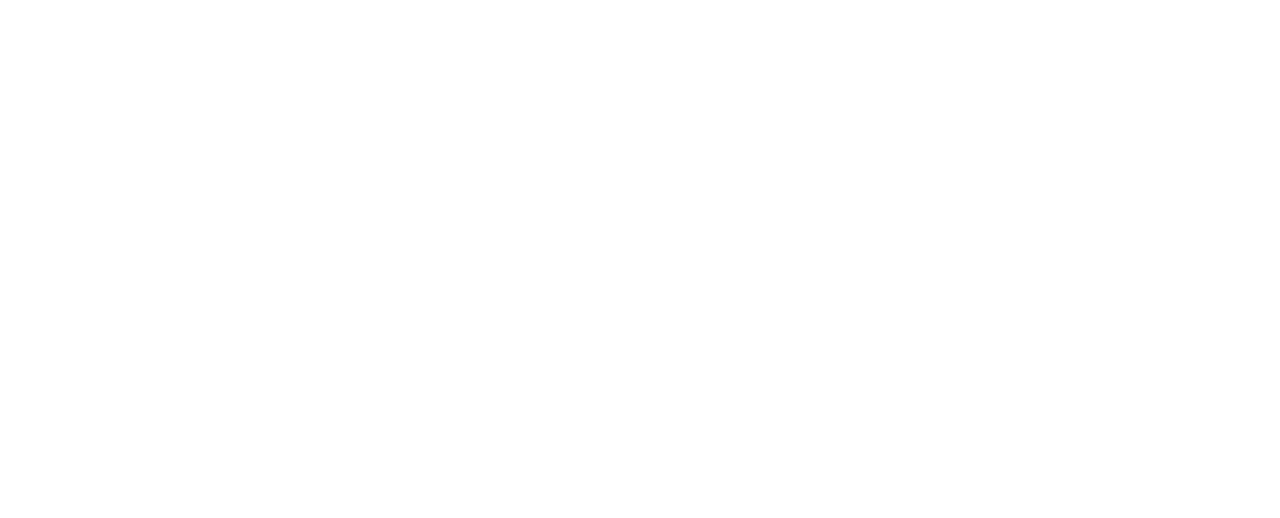
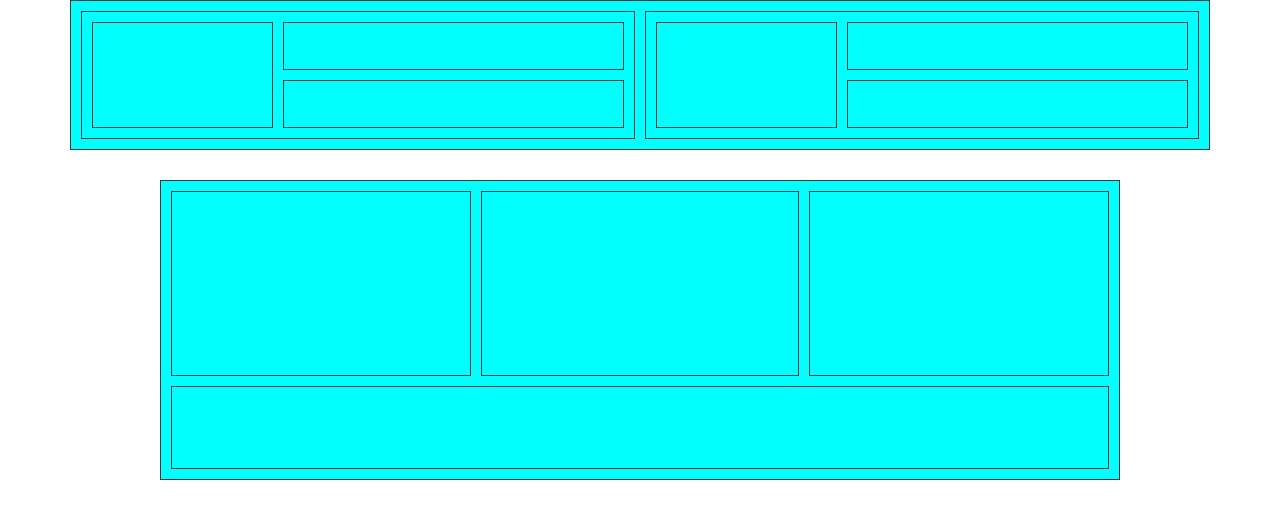
Before and after one commit to Arthur404/gh-js, a website built with webpack: page lesson1/index.html in a window 1280 px wide. Built offline with nearby package versions, Linux system fonts and the light colour scheme.

Commit message:
adding flexbox container

```diff
--- a/lesson1/assets/styles/common/_style.scss
+++ b/lesson1/assets/styles/common/_style.scss
@@ -0,0 +1,98 @@
+.wrapper-one, .wrapper-two {
+  box-sizing: border-box;
+  display: flex;
+  justify-content: space-between;
+  align-items: stretch;
+  align-content: stretch;
+  flex-wrap: wrap;
+  margin: 0 auto 30px;
+  padding: 10px;
+  width: 100%;
+  height: 300px;
+  border: 1px solid #3a3a3a;
+  background-color: aqua;
+
+  div {
+    box-sizing: inherit;
+    border: inherit;
+  }
+
+  .child {
+    display: flex;
+    justify-content: space-between;
+    align-items: stretch;
+    align-content: stretch;
+    margin-bottom: 10px;
+    width: 100%;
+    padding: 10px;
+
+    &:last-child {
+      margin-bottom: 0;
+    }
+
+    div {
+      width: calc(35% - 5px);
+    }
+
+    .half {
+      display: flex;
+      flex-direction: column;
+      justify-content: space-between;
+      width: calc(65% - 5px);
+      border: none;
+
+      div {
+        width: 100%;
+        height: calc(50% - 5px);
+        border: 1px solid #3a3a3a;
+      }
+    }
+  }
+
+  @media (min-width: 576px) {
+    flex-wrap: nowrap;
+    height: 150px;
+
+    .child {
+      width: calc(50% - 5px);
+      margin-bottom: 0;
+    }
+  }
+
+  @media (min-width: 1200px) {
+    width: 1140px;
+  }
+}
+
+.wrapper-two {
+  width: 100%;
+  height: 300px;
+  flex-wrap: wrap;
+
+  div {
+    height: calc(70% - 10px);
+
+    &.sidebar {
+      width: 30%;
+    }
+
+    &.content {
+      flex-grow: 1;
+      margin: 0 10px;
+    }
+
+    &.footer {
+      margin-top: 10px;
+      width: 100%;
+      height: 30%;
+    }
+  }
+
+  @media (min-width: 992px) {
+    width: 960px;
+
+    div.sidebar {
+      width: 300px;
+    }
+  }
+}
--- a/lesson1/index.html
+++ b/lesson1/index.html
@@ -2,12 +2,35 @@
 <html lang="en">
 <head>
     <meta charset="UTF-8">
+    <meta name="viewport" content="width=device-width, initial-scale=1, shrink-to-fit=no">
     <title>Title</title>
     <link rel="stylesheet" href="assets/dist/main.css">
 </head>
 <body>
 
+    <div class="wrapper-one">
+        <div class="child">
+            <div></div>
+            <div class="half">
+                <div></div>
+                <div></div>
+            </div>
+        </div>
+        <div class="child">
+            <div></div>
+            <div class="half">
+                <div></div>
+                <div></div>
+            </div>
+        </div>
+    </div>
 
+    <div class="wrapper-two">
+        <div class="sidebar"></div>
+        <div class="content"></div>
+        <div class="sidebar"></div>
+        <div class="footer"></div>
+    </div>
 
 <script src="assets/dist/main.js"></script>
 </body>
```
Also changed, not shown: 1 other file.
